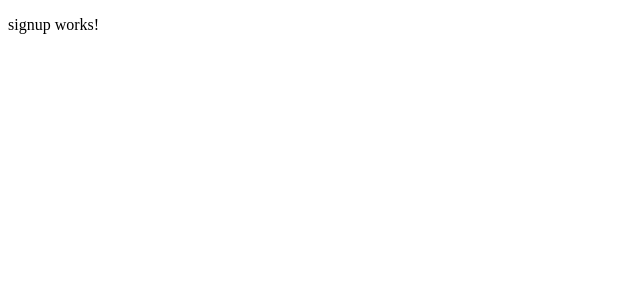
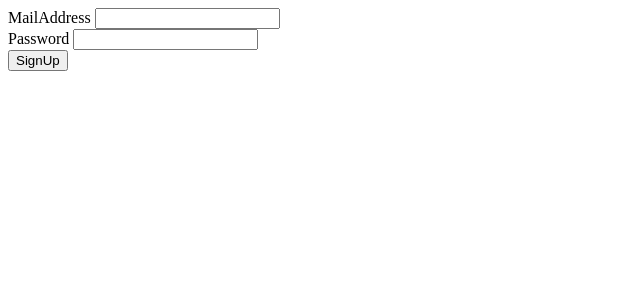
Before and after one commit to ryo-chin/spa-cucumber, an Angular app in the folder frontend-app/: page / in a window 1280 px wide. Shown: the top 300 px of the page, without its empty margins (0-640 px from the left). Built offline with nearby package versions, Linux system fonts and the light colour scheme.

Commit message:
[wip] Implement signup signup view and api (for selenium test)

```diff
--- a/frontend-app/src/app/app.module.ts
+++ b/frontend-app/src/app/app.module.ts
@@ -4,6 +4,8 @@ import { NgModule } from '@angular/core';
 import { AppRoutingModule } from './app-routing.module';
 import { AppComponent } from './app.component';
 import { SignupComponent } from './signup/signup.component';
+import { ReactiveFormsModule } from "@angular/forms";
+import { HttpClientModule } from "@angular/common/http";
 
 @NgModule({
   declarations: [
@@ -12,7 +14,9 @@ import { SignupComponent } from './signup/signup.component';
   ],
   imports: [
     BrowserModule,
-    AppRoutingModule
+    AppRoutingModule,
+    ReactiveFormsModule,
+    HttpClientModule
   ],
   providers: [],
   bootstrap: [AppComponent]
--- a/frontend-app/src/app/signup/signup.component.html
+++ b/frontend-app/src/app/signup/signup.component.html
@@ -1 +1,17 @@
-<p>signup works!</p>
+<form [formGroup]="userInputForm" (ngSubmit)="onSubmit(userInputForm.value)" class="e2e-form">
+  <div>
+    <label for="mailAddress">
+      MailAddress
+    </label>
+    <input id="mailAddress" type="text" class="e2e-mailaddress" formControlName="mailAddress">
+  </div>
+
+  <div>
+    <label for="password">
+      Password
+    </label>
+    <input id="password" type="text" class="e2e-password" formControlName="password">
+  </div>
+
+  <button class="button" type="submit">SignUp</button>
+</form>
--- a/frontend-app/src/app/signup/signup.component.ts
+++ b/frontend-app/src/app/signup/signup.component.ts
@@ -1,4 +1,6 @@
 import { Component, OnInit } from '@angular/core';
+import { FormBuilder } from "@angular/forms";
+import { HttpClient, HttpHeaders } from "@angular/common/http";
 
 @Component({
   selector: 'app-signup',
@@ -6,10 +8,33 @@ import { Component, OnInit } from '@angular/core';
   styleUrls: ['./signup.component.scss']
 })
 export class SignupComponent implements OnInit {
+  userInputForm;
 
-  constructor() { }
+  constructor(
+    private formBuilder: FormBuilder,
+    private http: HttpClient
+  ) {
+    this.userInputForm = formBuilder.group({
+      mailAddress: '',
+      password: ''
+    })
+  }
 
   ngOnInit() {
   }
 
+  onSubmit(userInput) {
+    const httpOptions = {
+      headers: new HttpHeaders({
+        'Content-Type': 'application/json',
+      })
+    };
+    this.http.post("http://localhost:8080/api/users", userInput, httpOptions)
+      .subscribe(
+        () => alert("success"),
+        error => {
+          console.log(error);
+          alert("fail")
+        })
+  }
 }
```
Also changed, not shown: 2 other files (tests, documents, lock files or other folders).
